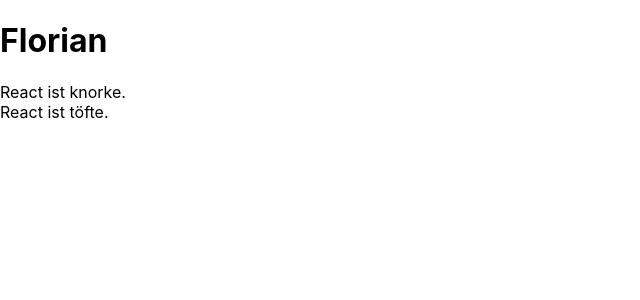
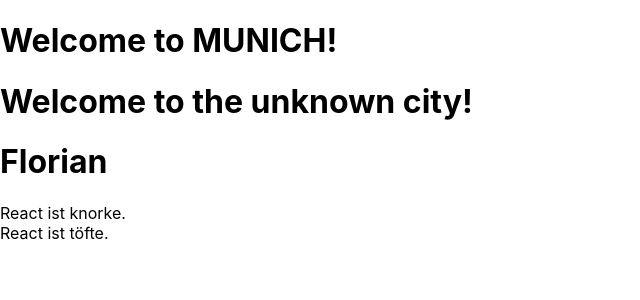
Before and after one commit to SuoraGmbH/react-days-2022-03, a React (Create React App) app: page / in a window 1280 px wide. Shown: the top 300 px of the page, without its empty margins (0-640 px from the left). Built offline with nearby package versions, Linux system fonts and the light colour scheme.

Commit message:
Added welcome component with optional prop

```diff
--- a/src/App.tsx
+++ b/src/App.tsx
@@ -1,9 +1,12 @@
 import React from "react";
 import TimeEntryView from "./components/TimeEntryView";
+import Welcome from "./components/Welcome";
 
 function App() {
   return (
     <div>
+      <Welcome city="Munich" />
+      <Welcome />
       <h1>Florian</h1>
       <TimeEntryView comment="React ist knorke." />
       <TimeEntryView comment="React ist töfte." />
--- /dev/null
+++ b/src/components/Welcome.tsx
@@ -0,0 +1,15 @@
+interface Props {
+  city?: string;
+}
+
+const Welcome = ({ city }: Props) => {
+  // city is string or undefined
+  if (!city) {
+    return <h1>Welcome to the unknown city!</h1>;
+  }
+
+  // city is string
+  return <h1>Welcome to {city.toUpperCase()}!</h1>;
+};
+
+export default Welcome;
```
